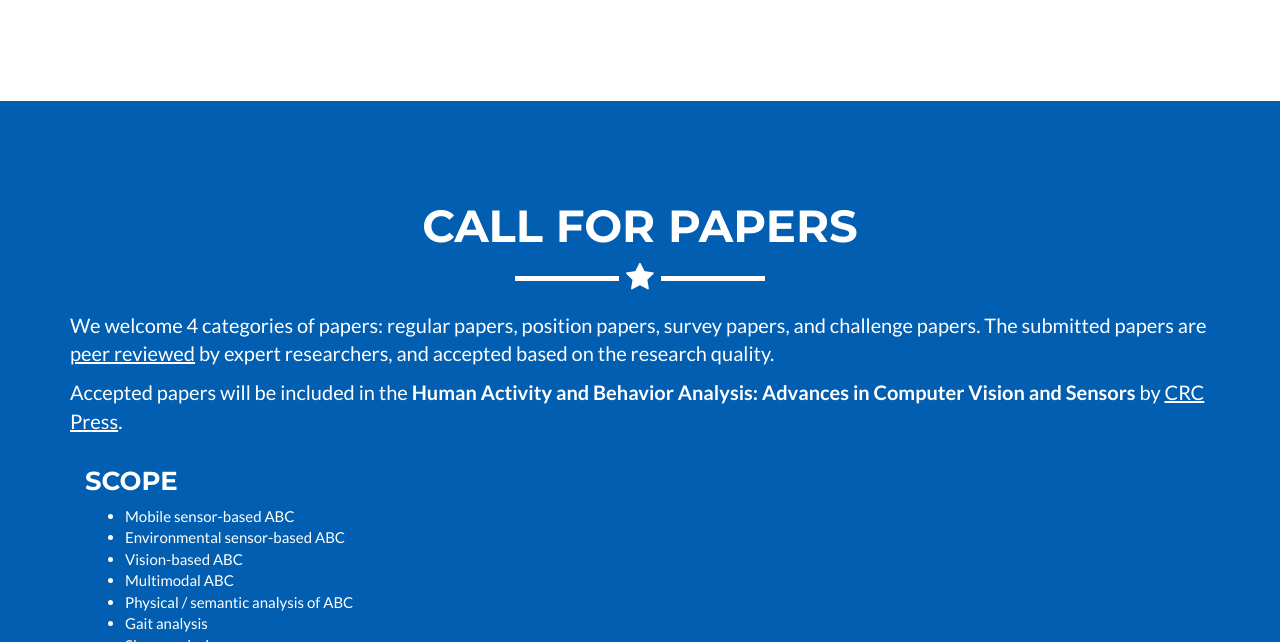
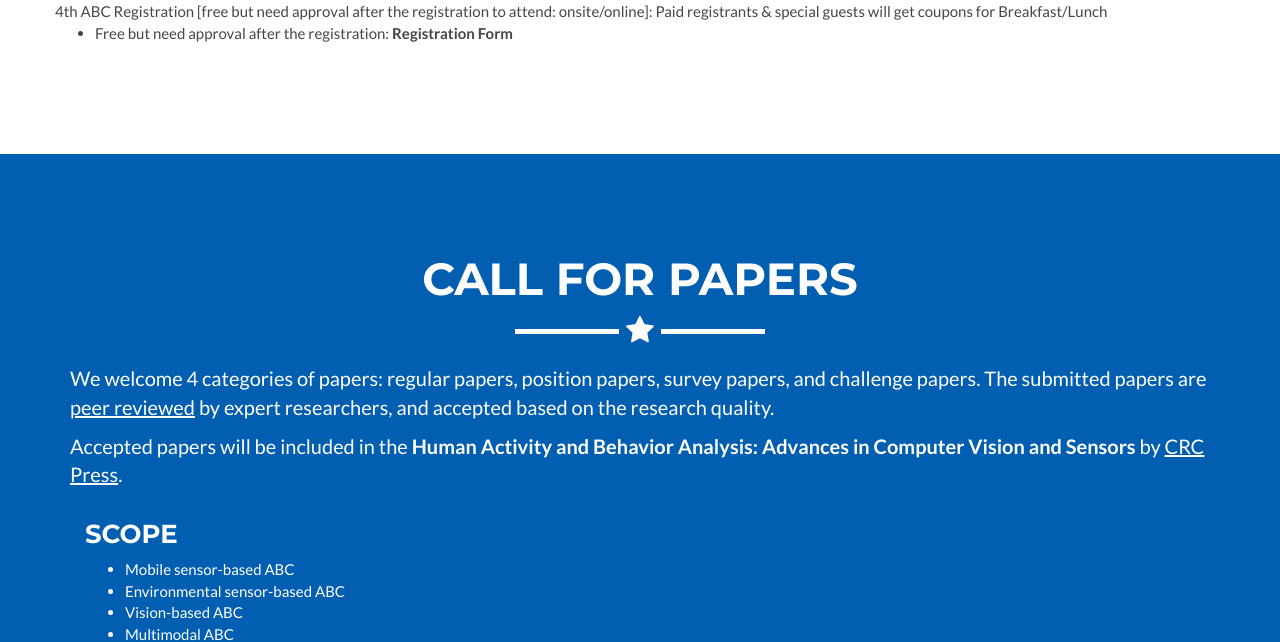
Before and after one commit to abc-research/abc-research.github.io, a Jekyll site: the page built from index.html, in a window 1280 px wide and 900 px high, scrolled down 9677 px, cut to the strip 258-900 px from the top of the window. Built offline with Jekyll 4.4.1, drawn with Linux system fonts in a browser that asks for light colours.

Commit message:
Update registration.html

```diff
--- a/_includes/registration.html
+++ b/_includes/registration.html
@@ -34,6 +34,10 @@
 		    </form>
 		    </center>
 
+                <div>4th ABC Registration [free but need approval after the registration to attend: onsite/online]: Paid registrants & special guests will get coupons for Breakfast/Lunch</div>
+		  <ul>
+                      <li> Free but need approval after the registration: <b>Registration Form</b> </li>
+                  </ul>
             </div>
         </div>
     </section>
```
